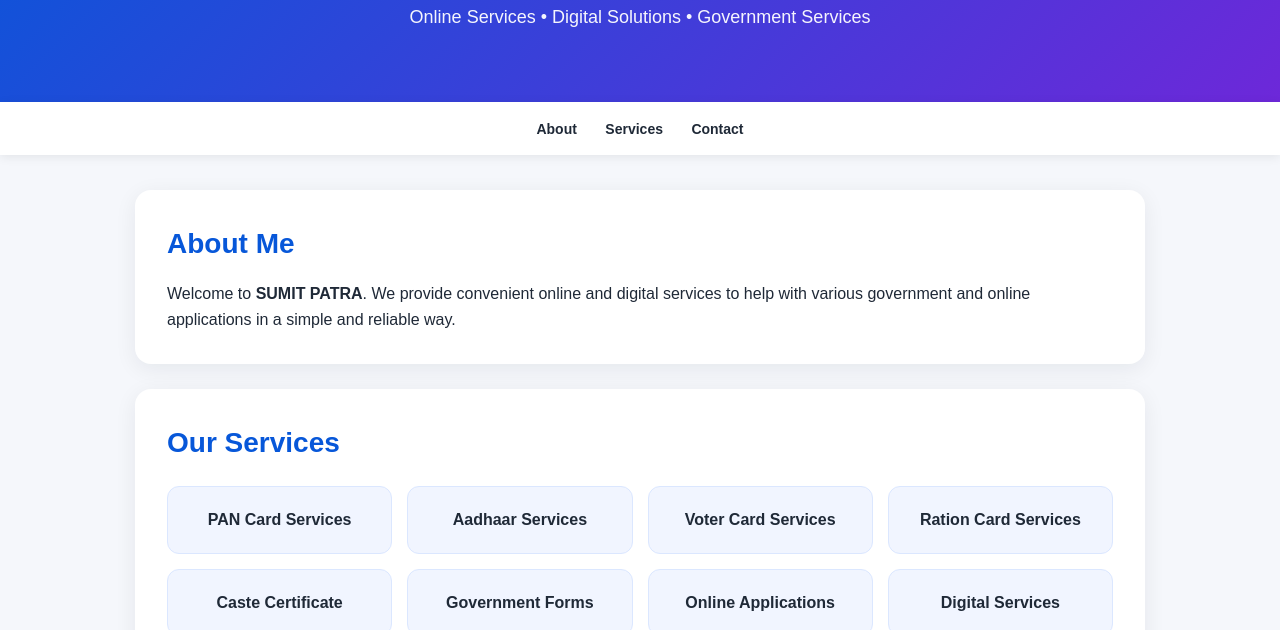
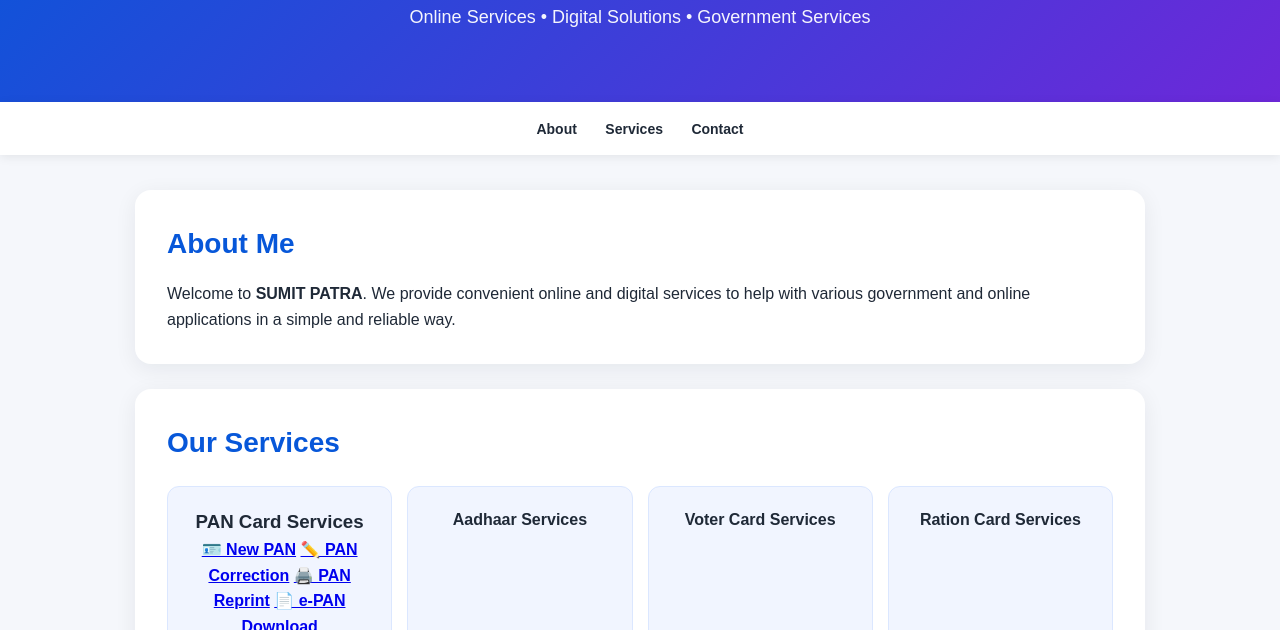
Before and after one commit to sumitpatra936-a11y/SUMIT-PATRA, a plain HTML site: page index.html in a window 1280 px wide. Shown: the part 170-800 px from the top of the page. Drawn offline with Linux system fonts and the light colour scheme.

Commit message:
Update index.html

```diff
--- a/index.html
+++ b/index.html
@@ -131,7 +131,16 @@
     <section id="services">
       <h2>Our Services</h2>
       <div class="services">
-        <div class="service">PAN Card Services</div>
+        <div class="service">
+  <h3>PAN Card Services</h3>
+
+  <div class="pan-buttons">
+    <a href="https://www.pan.utiitsl.com/" target="_blank">🪪 New PAN</a>
+    <a href="https://www.pan.utiitsl.com/" target="_blank">✏️ PAN Correction</a>
+    <a href="https://www.pan.utiitsl.com/PAN_ONLINE/regenPANHomereprint" target="_blank">🖨️ PAN Reprint</a>
+    <a href="https://www.pan.utiitsl.com/PAN_ONLINE/ePANCardHome" target="_blank">📄 e-PAN Download</a>
+  </div>
+</div>
         <div class="service">Aadhaar Services</div>
         <div class="service">Voter Card Services</div>
         <div class="service">Ration Card Services</div>
```
